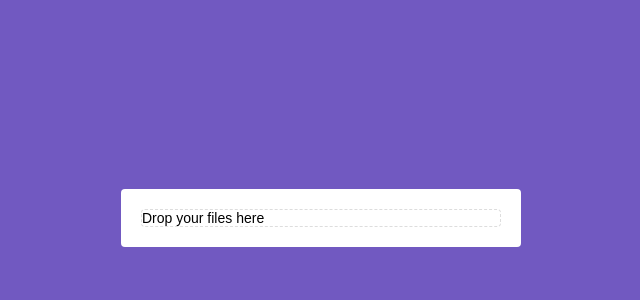
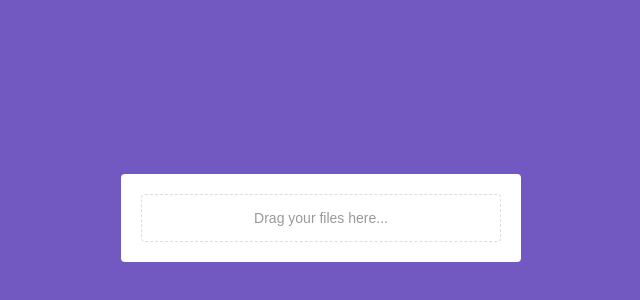
Before and after one commit to icbertoncelo/File_Upload, a React (Create React App) app in the folder client/: page / in a window 1280 px wide. Shown: the part 182-482 px from the top of the page, without its empty margins (319-959 px from the left). Built offline with nearby package versions, Linux system fonts and the light colour scheme.

Commit message:
Adding UploadMessage to Upload Component

```diff
--- a/client/src/components/upload/Upload.js
+++ b/client/src/components/upload/Upload.js
@@ -7,6 +7,18 @@
 import { DropContainer, UploadMessage } from "./styles";
 
 export default class Upload extends Component {
+  renderDragMessage = (isDragActive, isDragReject) => {
+    if (!isDragActive) {
+      return <UploadMessage>Drag your files here...</UploadMessage>;
+    }
+
+    if (isDragReject) {
+      return <UploadMessage type="error">File is not suported</UploadMessage>;
+    }
+
+    return <UploadMessage type="success">Drop your files here</UploadMessage>;
+  };
+
   render() {
     return (
       <Dropzone accept="image/*" onDropAccepted={() => {}}>
@@ -17,7 +29,7 @@
             isDragReject={isDragReject}
           >
             <input {...getInputProps()} />
-            Drop your files here
+            {this.renderDragMessage(isDragActive, isDragReject)}
           </DropContainer>
         )}
       </Dropzone>
--- a/client/src/components/upload/styles.js
+++ b/client/src/components/upload/styles.js
@@ -21,4 +21,16 @@
   ${props => props.isDragReject && dragReject};
 `;
 
-export const UploadMessage = styled.p``;
+const messageColor = {
+  default: "#999",
+  success: "#78e5d5",
+  error: "#e57878"
+};
+
+export const UploadMessage = styled.p`
+  display: flex;
+  color: ${props => messageColor[props.type || "default"]};
+  justify-content: center;
+  align-items: center;
+  padding: 15px 0;
+`;
```
Also changed, not shown: client/src/components/fileList/FileList.js (added), client/src/components/fileList/styles.js (added).
